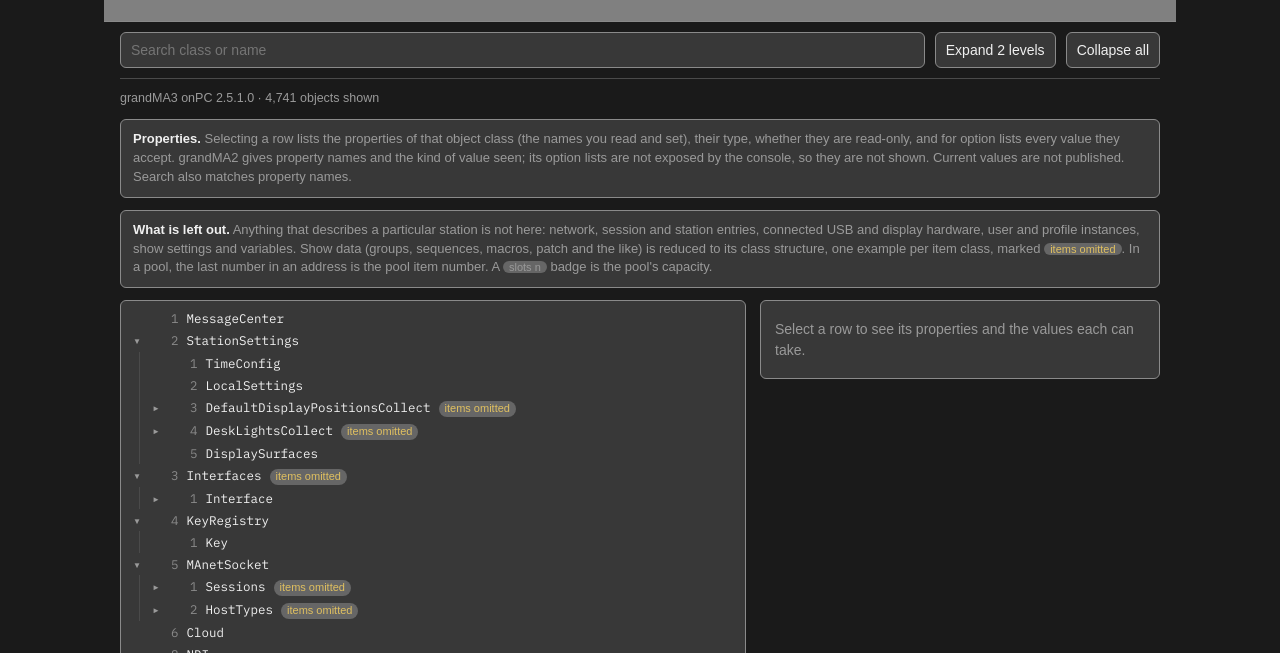
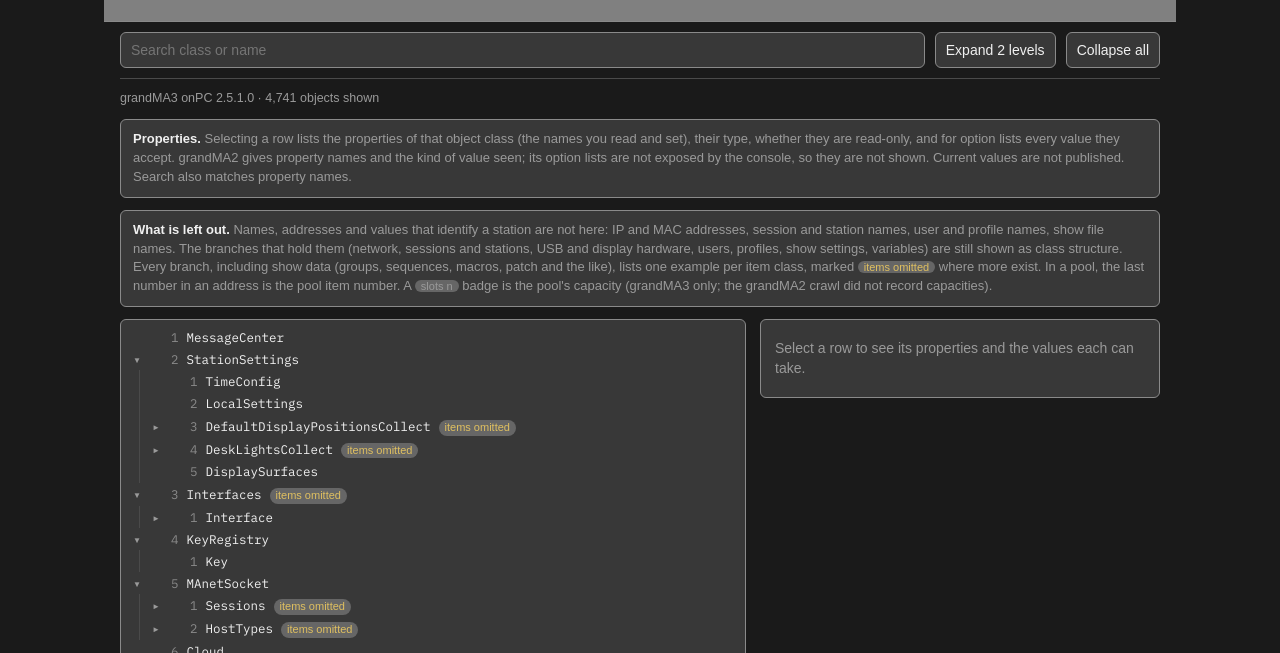
Before and after one commit to badasslighting/grandma-devkit, a website: page data/object-trees/index.html in a window 1280 px wide. Shown: the part 126-779 px from the top of the page. Drawn offline with Linux system fonts and the light colour scheme.

Commit message:
Object trees: describe what is left out accurately

```diff
--- a/data/object-trees/index.html
+++ b/data/object-trees/index.html
@@ -114,7 +114,7 @@
 </div>
 <div class="meta" id="meta"></div>
 <div class="note"><b>Properties.</b> Selecting a row lists the properties of that object class (the names you read and set), their type, whether they are read-only, and for option lists every value they accept. grandMA2 gives property names and the kind of value seen; its option lists are not exposed by the console, so they are not shown. Current values are not published. Search also matches property names.</div>
-<div class="note"><b>What is left out.</b> Anything that describes a particular station is not here: network, session and station entries, connected USB and display hardware, user and profile instances, show settings and variables. Show data (groups, sequences, macros, patch and the like) is reduced to its class structure, one example per item class, marked <span class="chip o">items omitted</span>. In a pool, the last number in an address is the pool item number. A <span class="chip">slots n</span> badge is the pool's capacity.</div>
+<div class="note"><b>What is left out.</b> Names, addresses and values that identify a station are not here: IP and MAC addresses, session and station names, user and profile names, show file names. The branches that hold them (network, sessions and stations, USB and display hardware, users, profiles, show settings, variables) are still shown as class structure. Every branch, including show data (groups, sequences, macros, patch and the like), lists one example per item class, marked <span class="chip o">items omitted</span> where more exist. In a pool, the last number in an address is the pool item number. A <span class="chip">slots n</span> badge is the pool's capacity (grandMA3 only; the grandMA2 crawl did not record capacities).</div>
 <div id="main"><div id="tree" role="tree"></div><aside id="detail" aria-live="polite"><div class="dh">Select a row to see its properties and the values each can take.</div></aside></div>
 </div>
 
```
